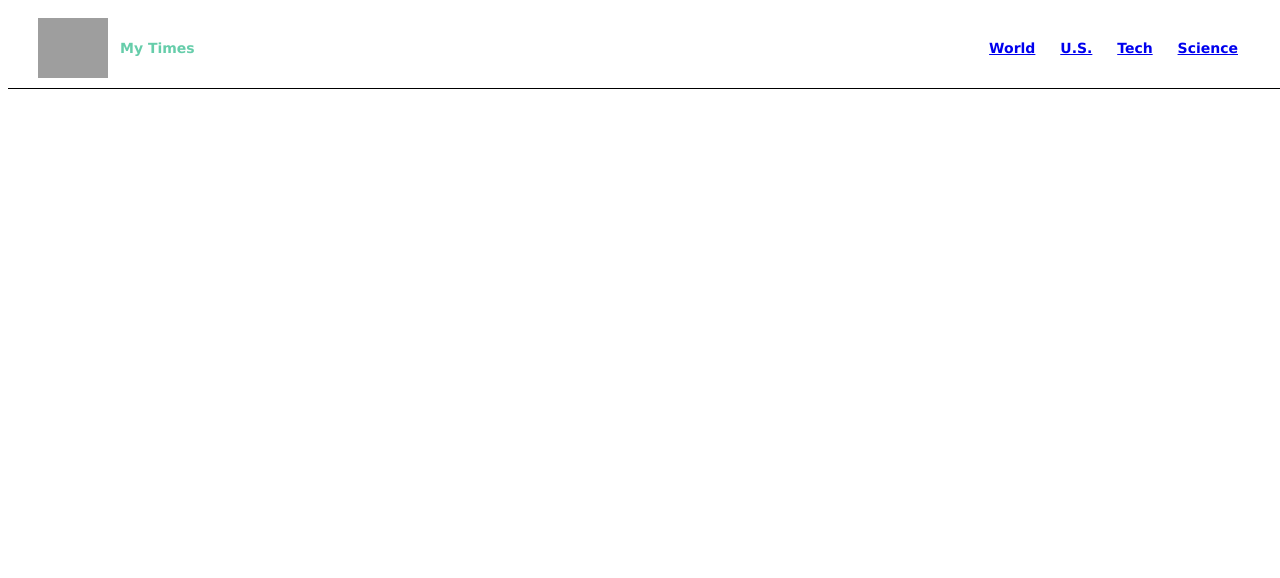
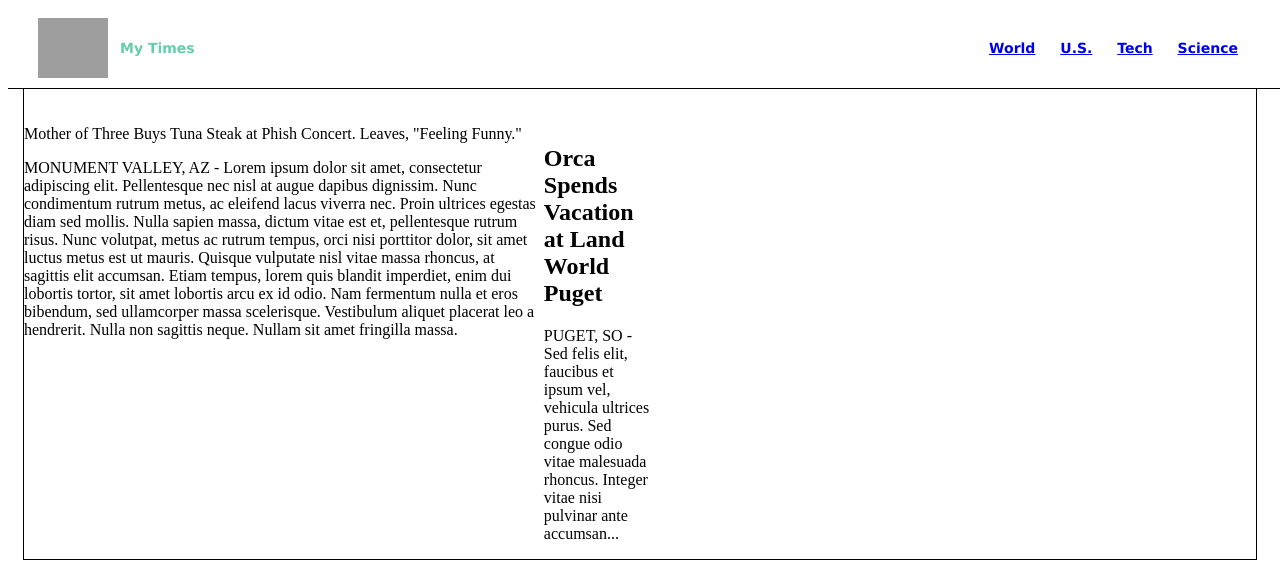
Before and after one commit to millermore/mytimes, a plain HTML site: page index.html in a window 1280 px wide. Drawn offline with Linux system fonts and the light colour scheme; grey boxes are pictures that could not be loaded.

Commit message:
First Column half done.

```diff
--- a/css/style.css
+++ b/css/style.css
@@ -41,17 +41,23 @@ nav span {
 
 .main {
   display: flex;
-  width: 1200px;
+  width: 1232px;
+  margin: 0 auto 78px auto;
+  padding-top: 116px;
+  border: 1px solid black;
 }
 
 .column.large {
   width: 630px;
+  display: flex;
 }
 
 .column.medium {
   width: 300px;
+  display: flex;
 }
 
 .column.small {
   width: 240px;
+  display: flex;
 }
--- a/index.html
+++ b/index.html
@@ -19,7 +19,23 @@
     </nav>
     </header>
     <div class="main">
-      <div class="column large"></div>
+      <div class="column large">
+        <div class="lead-story">
+          <div class="image-content">
+            <span>Mother of Three Buys Tuna Steak at Phish Concert. Leaves, "Feeling Funny."</span>
+          </div>
+          <p class="narrative">MONUMENT VALLEY, AZ - Lorem ipsum dolor sit amet, consectetur adipiscing elit. Pellentesque nec nisl at augue dapibus dignissim. Nunc condimentum rutrum metus, ac eleifend lacus viverra nec. Proin ultrices egestas diam sed mollis. Nulla sapien massa, dictum vitae est et, pellentesque rutrum risus. Nunc volutpat, metus ac rutrum tempus, orci nisi porttitor dolor, sit amet luctus metus est ut mauris. Quisque vulputate nisl vitae massa rhoncus, at sagittis elit accumsan. Etiam tempus, lorem quis blandit imperdiet, enim dui lobortis tortor, sit amet lobortis arcu ex id odio. Nam fermentum nulla et eros bibendum, sed ullamcorper massa scelerisque. Vestibulum aliquet placerat leo a hendrerit. Nulla non sagittis neque. Nullam sit amet fringilla massa.
+          </p>
+        </div>
+        <div class="stories">
+          <div class="story">
+            <div class="text-content"><h2>Orca Spends Vacation at Land World Puget</h2>
+              <p class="narrative">PUGET, SO - Sed felis elit, faucibus et ipsum vel, vehicula ultrices purus. Sed congue odio vitae malesuada rhoncus. Integer vitae nisi pulvinar ante accumsan...
+              </p>
+            </div>
+          </div>
+        </div>
+        </div>
       <div class="column medium"></div>
       <div class="column small"></div>
     </div>
```
